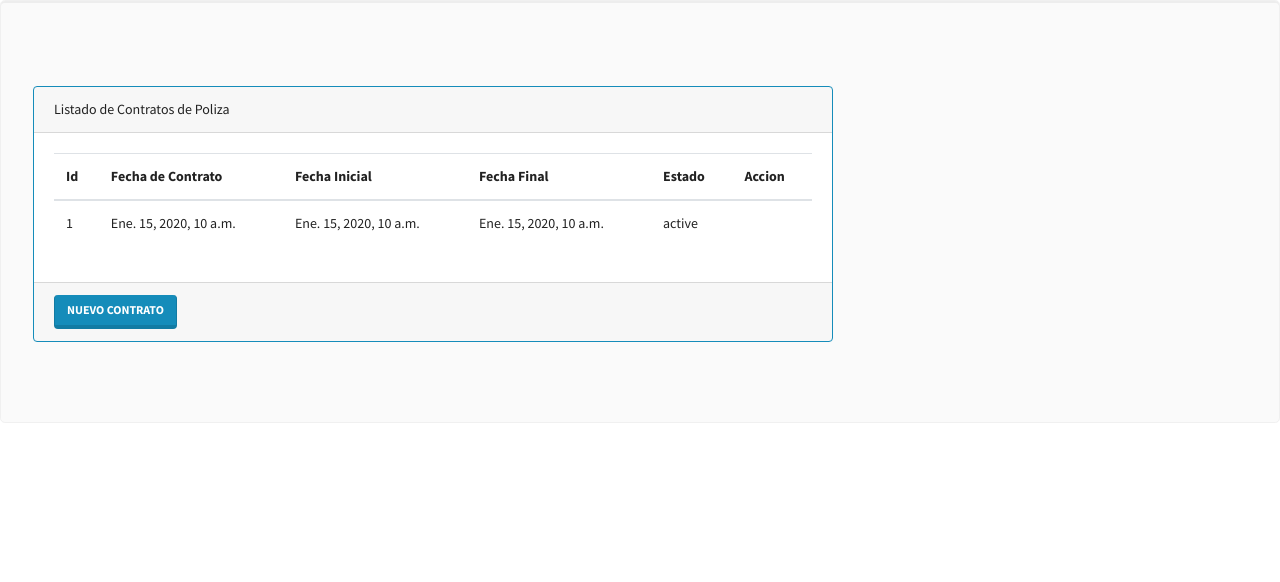
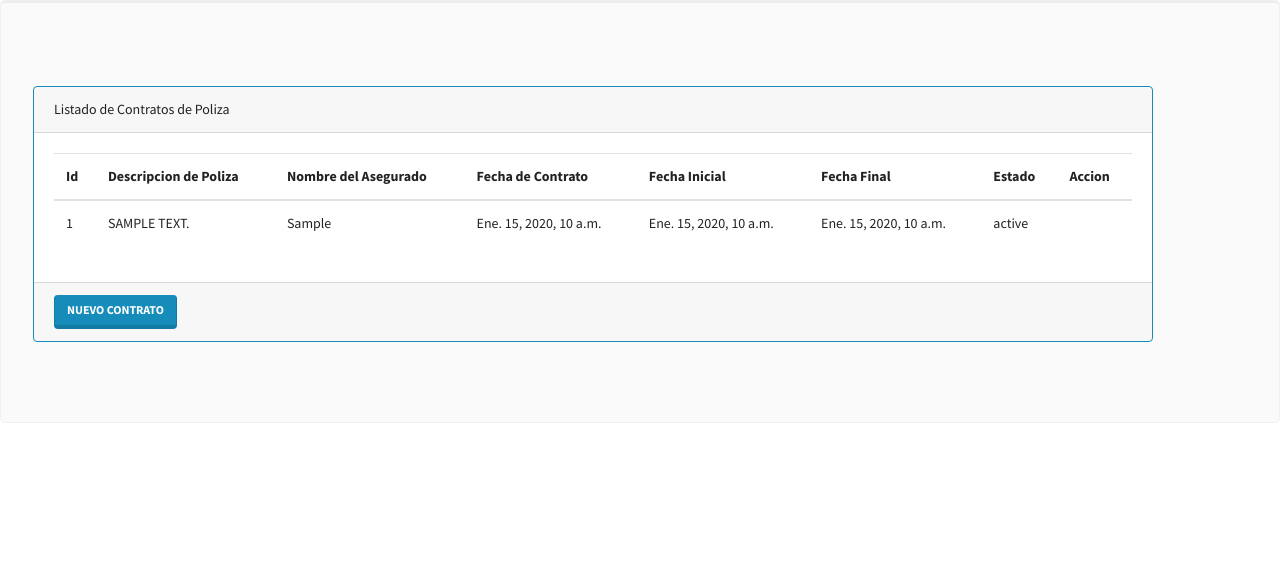
Before and after one commit to edgarahl/entornovirtual, a Django app: template entvirt/script/proyecto_tarea/cha_app/templates/cha_app/contrato_list.html in a window 1280 px wide. Shown: the part 57-639 px from the top of the page. Run offline with Django 3.2, Linux system fonts and the light colour scheme; the template is opened without the code that fills it: most values are stand-ins (such as "Sample title", 1, 10 or a date in 2020); parts of the project's set-up code (start-up, migrations or seed data) failed here and were passed over; some libraries are stand-ins or nearby versions.

```diff
--- a/entvirt/script/proyecto_tarea/cha_app/templates/cha_app/asegurado_form.html
+++ b/entvirt/script/proyecto_tarea/cha_app/templates/cha_app/asegurado_form.html
@@ -1,4 +1,4 @@
-{% extends 'base/home.tml' %}
+{% extends 'base/home.html' %}
 
 {% block contenido %}
 <br>
--- a/entvirt/script/proyecto_tarea/cha_app/templates/cha_app/contrato_list.html
+++ b/entvirt/script/proyecto_tarea/cha_app/templates/cha_app/contrato_list.html
@@ -2,12 +2,14 @@
 
 {% block contenido %}
 <br>
-<div class="card border-primary mb-3" style="max-width: 50rem;">
+<div class="card border-primary mb-3" style="max-width: 70rem;">
     <div class="card-header">Listado de Contratos de Poliza</div>
     <div class="card-body">
         <table class="table table-hover">
           <thead>
               <th>Id</th>
+              <th>Descripcion de Poliza</th>
+              <th>Nombre del Asegurado</th>
               <th>Fecha de Contrato</th>
               <th>Fecha Inicial</th>
               <th>Fecha Final</th>
@@ -18,6 +20,8 @@
             {% for item in obj %}
             <tr>
                 <td>{{ item.id }}</td>
+                <td>{{ item.id_poliza.descripcion|upper }}</td>
+                <td>{{ item.id_asegurado }}</td>
                 <td>{{ item.fecha_contrato }}</td>
                 <td>{{ item.fecha_inicio }}</td>
                 <td>{{ item.fecha_fin }}</td>
```
